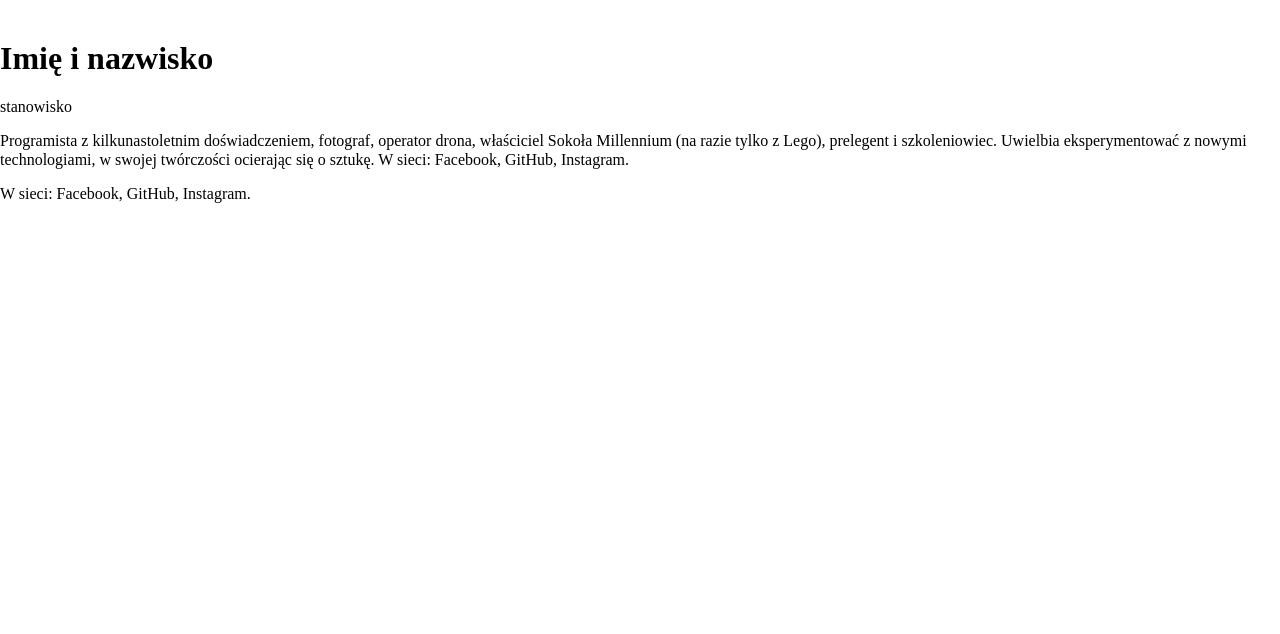
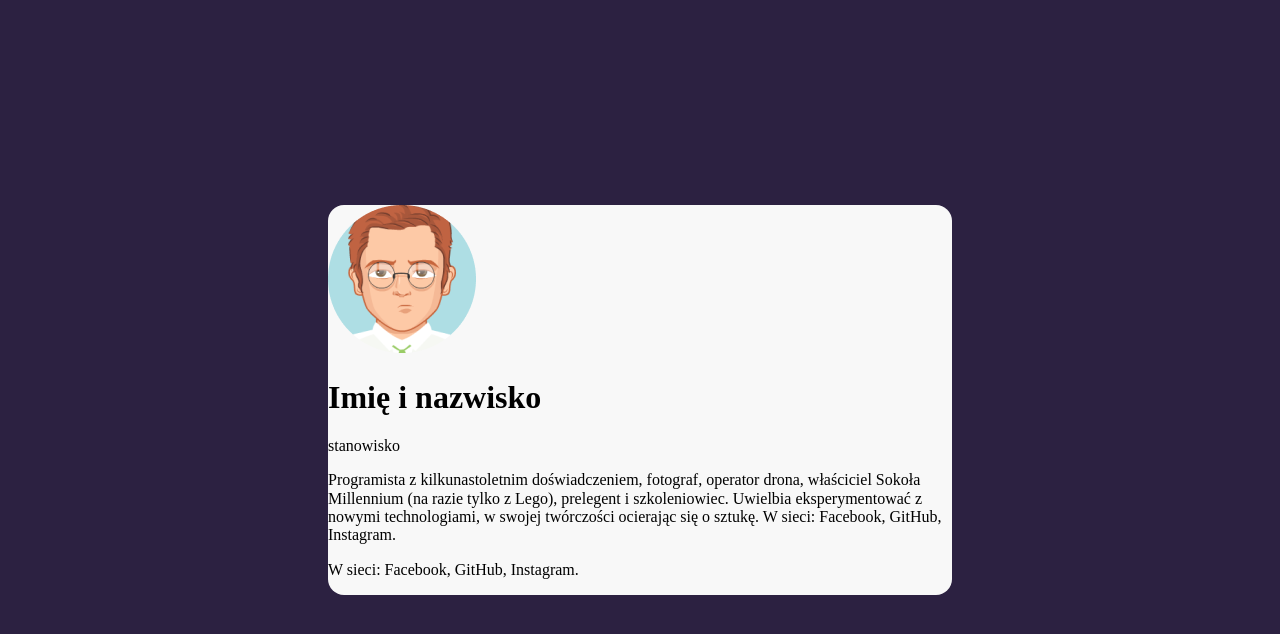
Before and after one commit to lukasz-tyborowski/business-card, a plain HTML site: page index.html in a window 1280 px wide. Drawn offline with nearby package versions, Linux system fonts and the light colour scheme.

Commit message:
main box styles

```diff
--- a/index.html
+++ b/index.html
@@ -8,9 +8,9 @@
     <link href="style.css" rel="stylesheet" type="text/css" />
   </head>
   <body>
-    <main>
+    <main class="main">
       <article>
-        <img src="" />
+        <img src="avatar.png" alt="Zdjęcie Imię i nazwisko" />
         <header>
           <h1>Imię i nazwisko</h1>
           <p>stanowisko</p>
--- a/style.css
+++ b/style.css
@@ -0,0 +1,14 @@
+body {
+    background: #2C2141;
+    display: flex;
+    align-items: center;
+    justify-content: center;
+    min-height: 100vh;
+}
+
+.main {
+    background: #F8F8F8;
+    border-radius: 16px;
+    width: 624px;
+    margin: 16px;
+}
```
Also changed, not shown: avatar.png (added).
